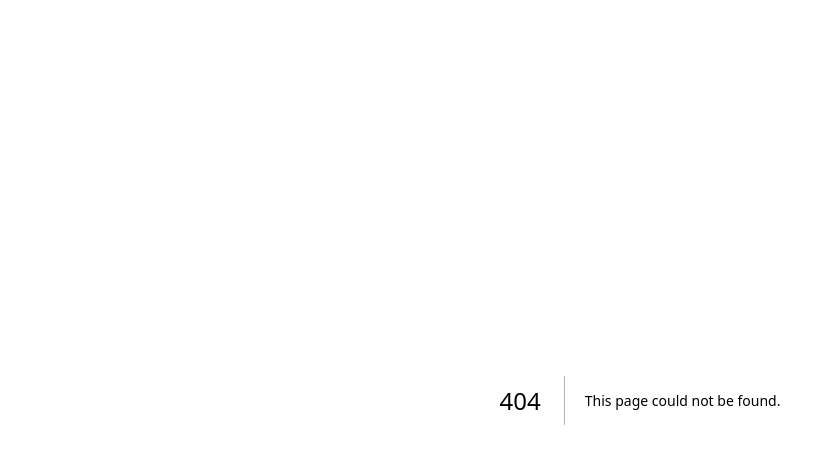
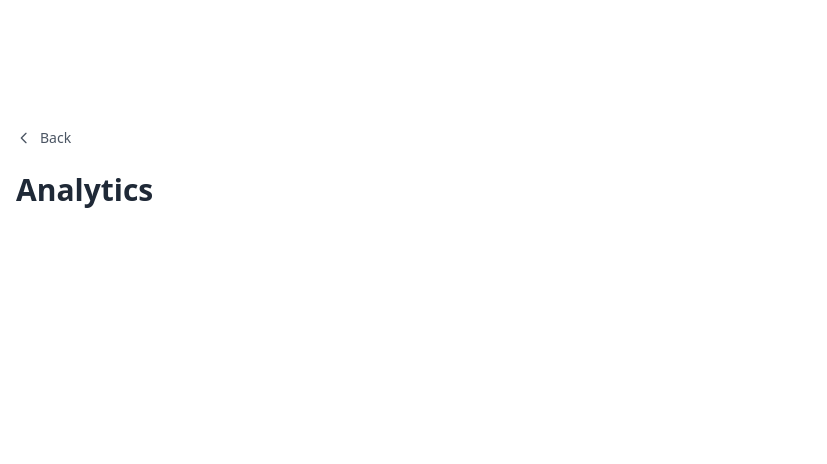
Before and after one commit to enxilium/proportion, a Next.js app in the folder front-end/: page /analytics in a window 1280 px wide. Before the commit this address had no page. Shown: the top 464 px of the page, without its empty margins (0-827 px from the left). Built offline with nearby package versions, Linux system fonts and the light colour scheme.

Commit message:
add analytics placeholder page and css updates

```diff
--- /dev/null
+++ b/front-end/src/app/analytics/page.tsx
@@ -0,0 +1,38 @@
+'use client';
+
+import Navbar from '@/app/components/Navbar';
+import { useRouter } from 'next/navigation';
+
+export default function Analytics() {
+  const router = useRouter();
+
+  return (
+    <div className="min-h-screen bg-background">
+      <Navbar />
+      <div className="container mx-auto px-4 py-8">
+        <button
+          onClick={() => router.back()}
+          className="mb-6 flex items-center text-sm font-medium text-gray-600 hover:text-gray-900"
+        >
+          <svg
+            className="mr-2 h-4 w-4"
+            fill="none"
+            strokeWidth="2"
+            stroke="currentColor"
+            viewBox="0 0 24 24"
+            xmlns="http://www.w3.org/2000/svg"
+          >
+            <path
+              strokeLinecap="round"
+              strokeLinejoin="round"
+              d="M15 19l-7-7 7-7"
+            />
+          </svg>
+          Back
+        </button>
+        <h1 className="text-3xl font-bold">Analytics</h1>
+        {/* Add your analytics content here */}
+      </div>
+    </div>
+  );
+}
--- a/front-end/src/app/home/page.tsx
+++ b/front-end/src/app/home/page.tsx
@@ -38,7 +38,7 @@ export default function Home() {
   };
 
   return (
-    <div className="bg-[#FBAB7E] bg-gradient-to-[62deg] from-[#FBAB7E] to-[#F7CE68] overflow-hidden">
+    <div className="overflow-hidden bg-gradient-to-r from-[#ff4e50] to-[#f9d423]">
       <Navbar />
 
       {isPollingOpen && (
@@ -62,7 +62,7 @@ export default function Home() {
             title="Weekly Mood"
             data={[65, 70, 85, 60, 75, 80, 90]}
             labels={['Mon', 'Tue', 'Wed', 'Thu', 'Fri', 'Sat', 'Sun']}
-            color="#4ECDC4"
+            color="#75085a"
           />
           <Clock goodStart={20} goodPercent={30} />
           <StatGraph
```
